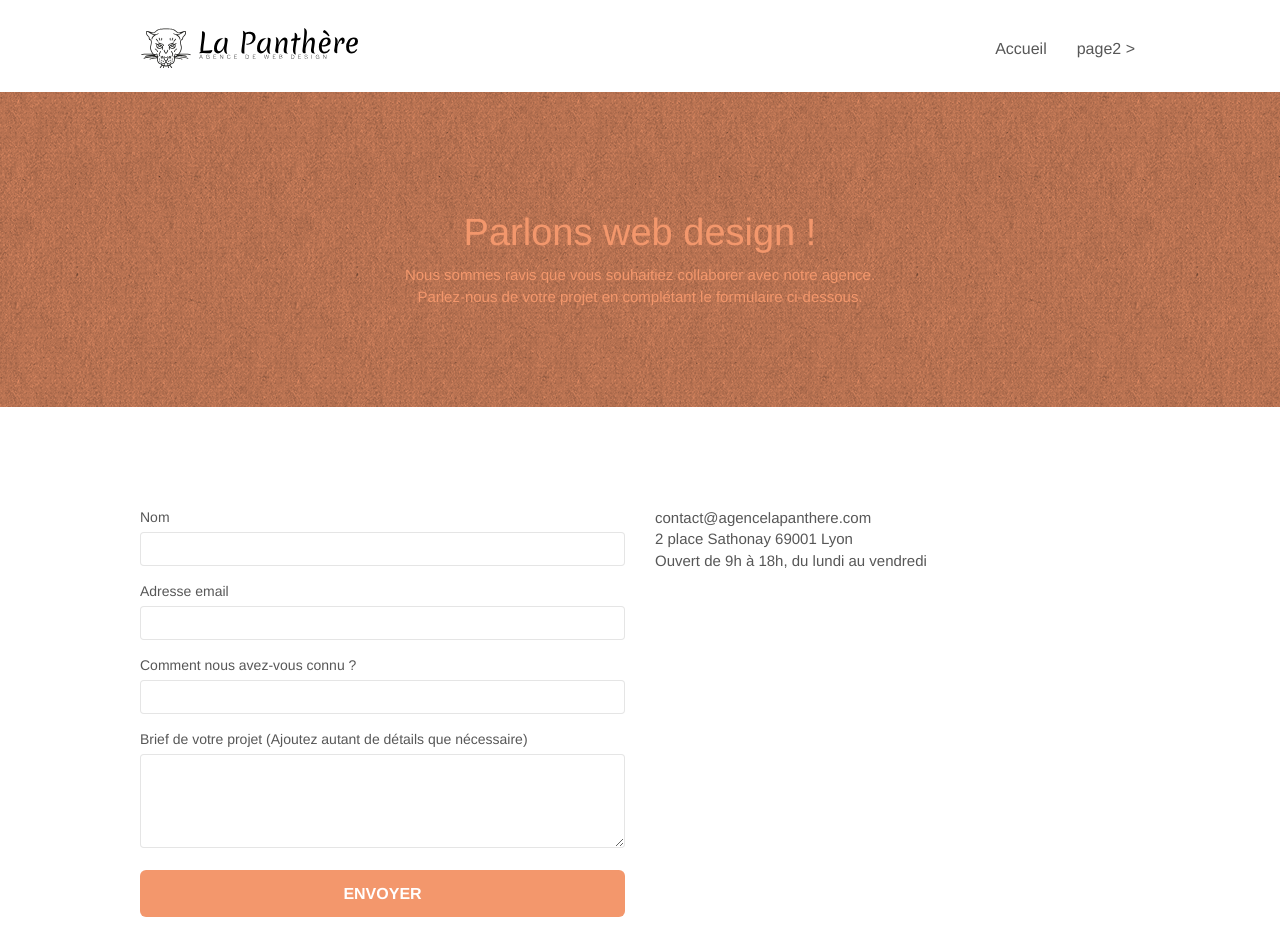
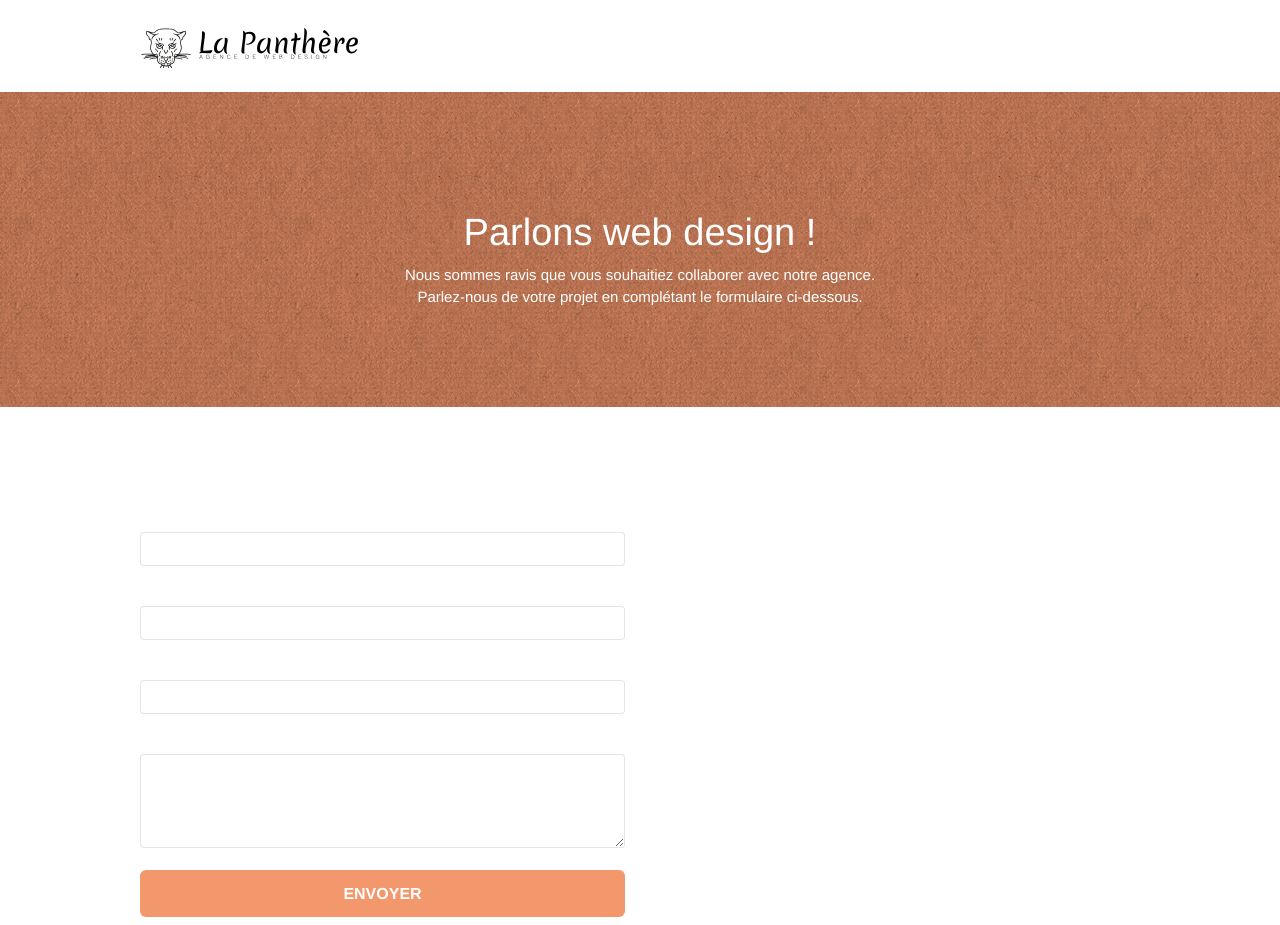
Before and after one commit to lperlio/Starting_Website_Correct, a plain HTML site: page page2.html in a window 1280 px wide. Shown: the top 925 px of the page. Drawn offline with nearby package versions, Linux system fonts and the light colour scheme; files that its build step writes are made by us from their sources; a script that the page names is missing.

Commit message:
Starting_Website_Correct_29

```diff
--- a/page2.html
+++ b/page2.html
@@ -43,12 +43,12 @@
 			<div class="collapse navbar-collapse navbar-1 special-dropdown-nav">
 				<ul class="site-navigation nav navbar-nav">
 					<li>
-						<a href="index.html">Accueil</a>
+						<a href="index.html">lien vers Accueil</a>
 					</li>
 					<li>
 					</li>
 					<li>
-						<a href="page2.html">page2 &gt;</a>
+						<a href="page2.html">lien vers page2 &gt;</a>
 					</li>
 				</ul>
 			</div>
--- a/style.css
+++ b/style.css
@@ -655,7 +655,7 @@ label,
 a {
     font-family: "helvetica";
     font-weight: 400;
-    color: #575757!important;
+    color: #FFFFFF!important;
 }
 
 .container {
@@ -787,7 +787,7 @@ h4 {
 }
 
 .tc-white {
-    color: #F3976C!important;
+    color:#FFFFFF!important;
 }
 
 .btn-atomic-tangerine {
```
Also changed, not shown: index.html (+2 -2 lines).
